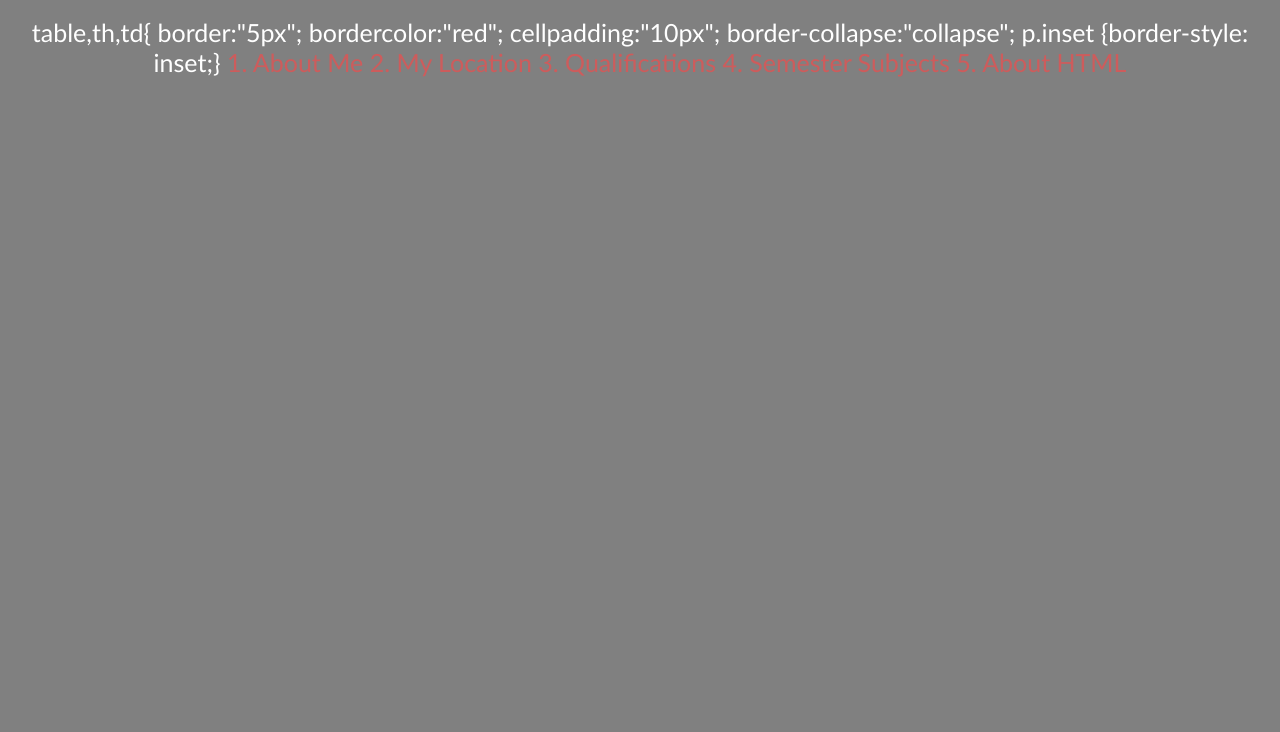
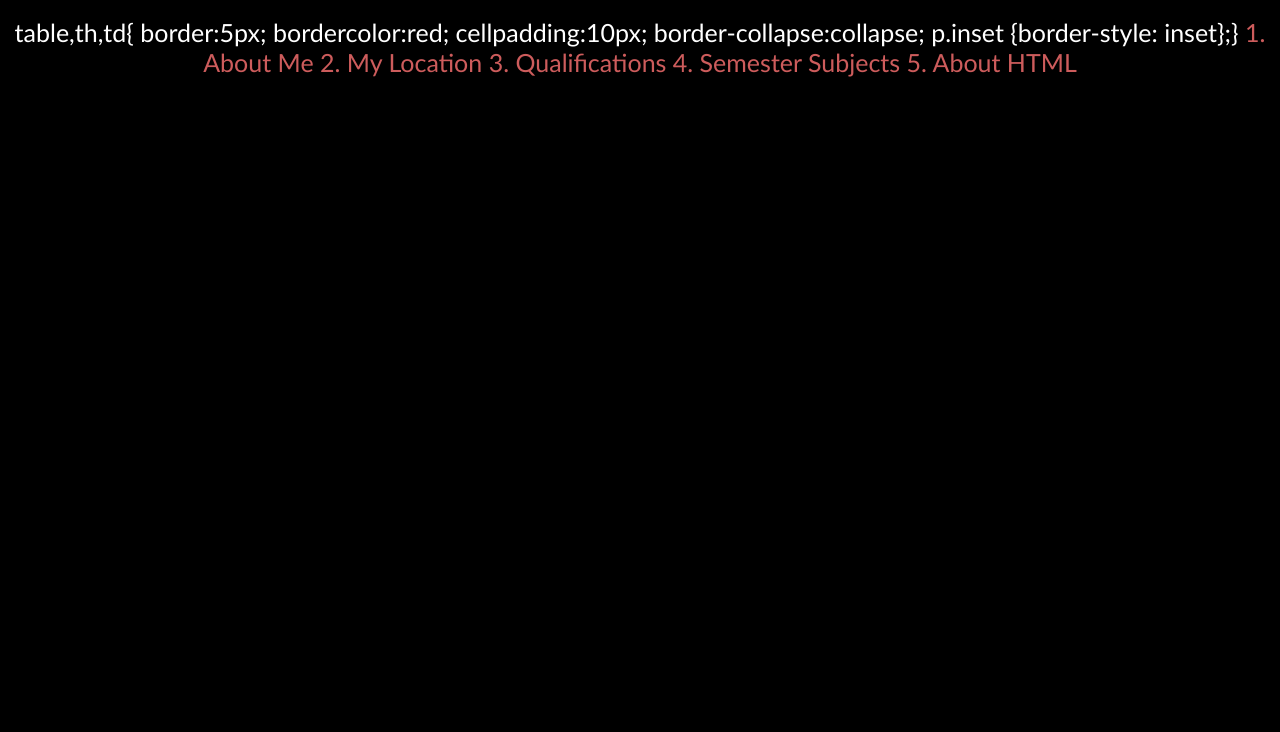
Before and after one commit to Abhishek151100/Abhishek151100.github.io, a plain HTML site: page index.html in a window 1280 px wide. Shown: the part 110-842 px from the top of the page. Drawn offline with Linux system fonts and the light colour scheme.

Commit message:
Update index.html

```diff
--- a/index.html
+++ b/index.html
@@ -3,7 +3,7 @@
 <head>
 	<style type="text/css">
 		html {scroll-behavior: smooth}
-		body {background-color: gray;color: white;font-family: Trebuchet MS; font-size: 25px; margin: 10px}
+		body {background-color:black;color: white;font-family: Trebuchet MS; font-size: 25px; margin: 10px}
 		a {text-decoration: none; color: indianred}
 		h1 {color: red}
 	</style>
@@ -11,7 +11,7 @@
 </head>
 <body>
 <center><h1>Contents</h1>
-table,th,td{ border:"5px"; bordercolor:"red"; cellpadding:"10px"; border-collapse:"collapse"; p.inset {border-style: inset;}
+table,th,td{ border:5px; bordercolor:red; cellpadding:10px; border-collapse:collapse; p.inset {border-style: inset};}
 	<td><a href="about.html#pic" target="iframe_a">1. About Me </a></td>
 
   <td><a href="location.html#add" target="iframe_a"> 2. My Location </a></td>
```
